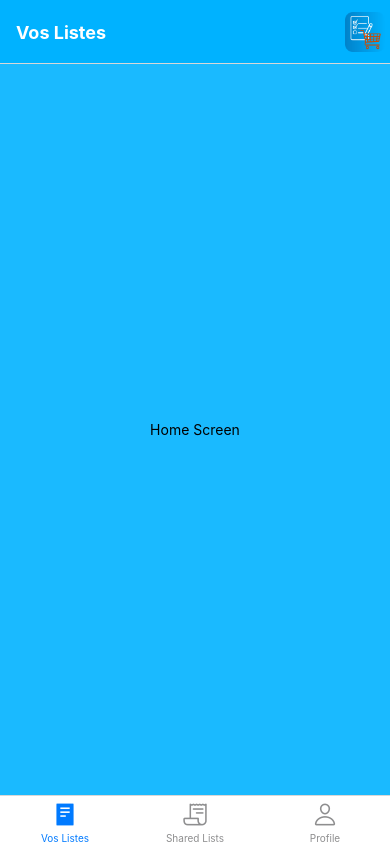
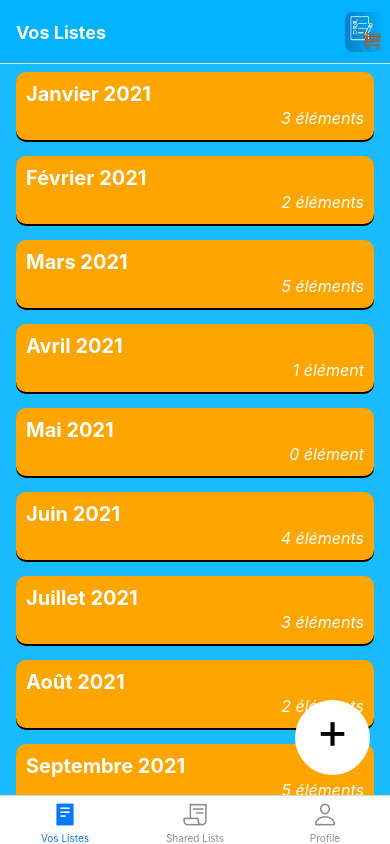
Before and after one commit to Damienvaiton/CaddieCollab, a React Native app: screen /Home in a window 390 px wide. Built offline with nearby package versions, Linux system fonts and the light colour scheme.

Commit message:
✨ feat(Homepage): Setup Recycler view
- Added a alert that opens when the "+" button is pressed.
- Updated HomeScreen layout to include a fixed button for adding new items.
- Removed unnecessary styles and prepared for external CSS handling.

```diff
--- a/App.tsx
+++ b/App.tsx
@@ -1,8 +1,4 @@
 import * as React from "react";
-import { StatusBar } from "expo-status-bar";
-import { Button, StyleSheet, Text, View, Image } from "react-native";
-import { NavigationContainer } from "@react-navigation/native";
-import { createNativeStackNavigator } from "@react-navigation/native-stack";
 
 import MainController from "./navigations/main";
 
--- a/navigations/main.tsx
+++ b/navigations/main.tsx
@@ -2,16 +2,18 @@ import React from "react";
 import { NavigationContainer } from "@react-navigation/native";
 import { createBottomTabNavigator } from "@react-navigation/bottom-tabs";
 import { Ionicons } from "@expo/vector-icons";
+import { GestureHandlerRootView } from "react-native-gesture-handler";
 
 // Pages imports
-import HomeScreen from "./pages/HomeScreen";
-import SharedListsScreen from "./pages/SharedListsScreen";
-import ProfileScreen from "./pages/ProfileScreen";
+import HomeScreen from "./pagesfirst/HomeScreen";
+import SharedListsScreen from "./pagesfirst/SharedListsScreen";
+import ProfileScreen from "./pagesfirst/ProfileScreen";
 
 const Stack = createBottomTabNavigator();
 
 function MainController() {
 	return (
+		<GestureHandlerRootView style={{ flex: 1 }}>
 			<NavigationContainer>
 				<Stack.Navigator
 					screenOptions={({ route }) => ({
@@ -35,6 +37,7 @@ function MainController() {
 					<Stack.Screen name="Profile" component={ProfileScreen} />
 				</Stack.Navigator>
 			</NavigationContainer>
+		</GestureHandlerRootView>
 	);
 }
 
--- a/navigations/pages/HomeScreen.tsx
+++ /dev/null
@@ -1,46 +0,0 @@
-import React from "react";
-import { Button, StyleSheet, Text, View, Image } from "react-native";
-import { StackNavigationProp } from "@react-navigation/stack";
-
-import styles from "../../styles/DefaultStyles";
-
-type RootStackParamList = {
-	Home: undefined;
-	Details: undefined;
-};
-
-type HomeScreenNavigationProp = StackNavigationProp<RootStackParamList, "Home">;
-
-export default function HomeScreen({
-	navigation,
-}: {
-	navigation: HomeScreenNavigationProp;
-}) {
-	React.useLayoutEffect(() => {
-		navigation.setOptions({
-			title: "Vos Listes",
-			headerStyle: {
-				backgroundColor: "#00b2ff",
-			},
-			headerTintColor: "#fff",
-			headerTitleStyle: {
-				fontWeight: "bold",
-			},
-			headerRight: () => (
-				<Image
-					source={require("../../assets/logo.png")}
-					style={{
-						width: 40,
-						height: 40,
-						marginRight: 5,
-					}}
-				/>
-			),
-		});
-	});
-	return (
-		<View style={styles.container}>
-			<Text>Home Screen</Text>
-		</View>
-	);
-}
--- /dev/null
+++ b/navigations/pagesfirst/HomeScreen.tsx
@@ -0,0 +1,122 @@
+import React, { useState } from "react";
+import {
+	Button,
+	Text,
+	View,
+	Image,
+	TouchableOpacity,
+	Modal,
+	Alert,
+} from "react-native";
+import { StackNavigationProp } from "@react-navigation/stack";
+import { ScrollView } from "react-native-gesture-handler";
+
+import styles from "../../styles/DefaultStyles";
+
+type RootStackParamList = {
+	Home: undefined;
+	Details: undefined;
+};
+
+type HomeScreenNavigationProp = StackNavigationProp<RootStackParamList, "Home">;
+
+const ListExemple = [
+	{ id: 1, name: "Janvier 2021", count: 3 },
+	{ id: 2, name: "Février 2021", count: 2 },
+	{ id: 3, name: "Mars 2021", count: 5 },
+	{ id: 4, name: "Avril 2021", count: 1 },
+	{ id: 5, name: "Mai 2021", count: 0 },
+	{ id: 6, name: "Juin 2021", count: 4 },
+	{ id: 7, name: "Juillet 2021", count: 3 },
+	{ id: 8, name: "Août 2021", count: 2 },
+	{ id: 9, name: "Septembre 2021", count: 5 },
+	{ id: 10, name: "Octobre 2021", count: 1 },
+	{ id: 11, name: "Novembre 2021", count: 0 },
+	{ id: 12, name: "Décembre 2021", count: 4 },
+];
+
+export default function HomeScreen({
+	navigation,
+}: {
+	navigation: HomeScreenNavigationProp;
+}) {
+	const [modalVisible, setModalVisible] = useState(false); // État pour la modal
+
+	React.useLayoutEffect(() => {
+		navigation.setOptions({
+			title: "Vos Listes",
+			headerStyle: {
+				backgroundColor: "#00b2ff",
+			},
+			headerTintColor: "#fff",
+			headerTitleStyle: {
+				fontWeight: "bold",
+			},
+			headerRight: () => (
+				<Image
+					source={require("../../assets/logo.png")}
+					style={{
+						width: 40,
+						height: 40,
+						marginRight: 5,
+					}}
+				/>
+			),
+		});
+	}, [navigation]);
+
+	return (
+		<View style={{ flex: 1 }}>
+			<ScrollView style={styles.list}>
+				{ListExemple.map((list) => (
+					<TouchableOpacity
+						key={list.id}
+						style={styles.listItem}
+						onPress={() => {
+							alert(`Liste: ${list.name}`);
+						}}
+					>
+						<Text style={styles.textItemPrimary}>{list.name}</Text>
+						<View
+							style={{
+								flexDirection: "row",
+								justifyContent: "space-between",
+								alignItems: "center",
+							}}
+						>
+							<Text style={{ ...styles.textItemPrimary, color: "orange" }}>
+								{list.name}
+							</Text>
+							<Text style={styles.textItemSecondary}>
+								{list.count}{" "}
+								{list.count === 1 || list.count === 0 ? "élément" : "éléments"}
+							</Text>
+						</View>
+					</TouchableOpacity>
+				))}
+			</ScrollView>
+			<View style={styles.fabContainer}>
+				<TouchableOpacity
+					onPress={() => {
+						Alert.alert(
+							"Ajouter une liste",
+							"Voulez-vous ajouter une liste ?",
+							[
+								{
+									text: "Annuler",
+									style: "cancel",
+								},
+								{
+									text: "Oui",
+									onPress: () => setModalVisible(true),
+								},
+							]
+						);
+					}}
+				>
+					<Text style={styles.buttonadd}>+</Text>
+				</TouchableOpacity>
+			</View>
+		</View>
+	);
+}
--- a/styles/DefaultStyles.tsx
+++ b/styles/DefaultStyles.tsx
@@ -7,8 +7,79 @@ const styles = StyleSheet.create({
 		alignItems: "center",
 		justifyContent: "center",
 	},
-	textPrimary: {
-		color: "#00B2FF",
+	textItemPrimary: {
+		color: "#ffffff",
+		fontSize: 20,
+		fontWeight: "bold",
+	},
+	textItemSecondary: {
+		color: "#ffffff",
+		fontSize: 16,
+		fontStyle: "italic",
+	},
+
+	listItem: {
+		color: "#ffffff",
+		backgroundColor: "orange",
+		padding: 10,
+		marginVertical: 8,
+		marginHorizontal: 16,
+		borderRadius: 10,
+		shadowColor: "#000",
+		shadowOffset: {
+			width: 0,
+			height: 2,
+		},
+	},
+	list: {
+		flex: 1,
+		backgroundColor: "#1abaff",
+	},
+	fabContainer: {
+		position: "absolute",
+		bottom: 20,
+		right: 20,
+	},
+	fab: {
+		backgroundColor: "white",
+		padding: 10,
+		borderRadius: 50,
+	},
+	buttonadd: {
+		backgroundColor: "white",
+		width: 75,
+		height: 75,
+		fontSize: 50,
+		textAlign: "center",
+		borderRadius: 50,
+	},
+	modalContainer: {
+		flex: 1,
+		justifyContent: "center",
+		alignItems: "center",
+		backgroundColor: "rgba(0, 0, 0, 0.5)", // Fond semi-transparent
+	},
+	modalContent: {
+		width: "80%",
+		backgroundColor: "white",
+		borderRadius: 10,
+		padding: 20,
+		alignItems: "center",
+	},
+	modalTitle: {
+		fontSize: 18,
+		fontWeight: "bold",
+		marginBottom: 10,
+	},
+	buttonClose: {
+		marginTop: 20,
+		padding: 10,
+		backgroundColor: "#00b2ff",
+		borderRadius: 5,
+	},
+	buttonText: {
+		color: "white",
+		fontWeight: "bold",
 	},
 });
 
```
Also changed, not shown: navigations/pagesfirst/ProfileScreen.tsx (renamed from navigations/pages/ProfileScreen.tsx), navigations/pagesfirst/SharedListsScreen.tsx (renamed from navigations/pages/SharedListsScreen.tsx). Lines whose indentation alone changed are shown as unchanged.
